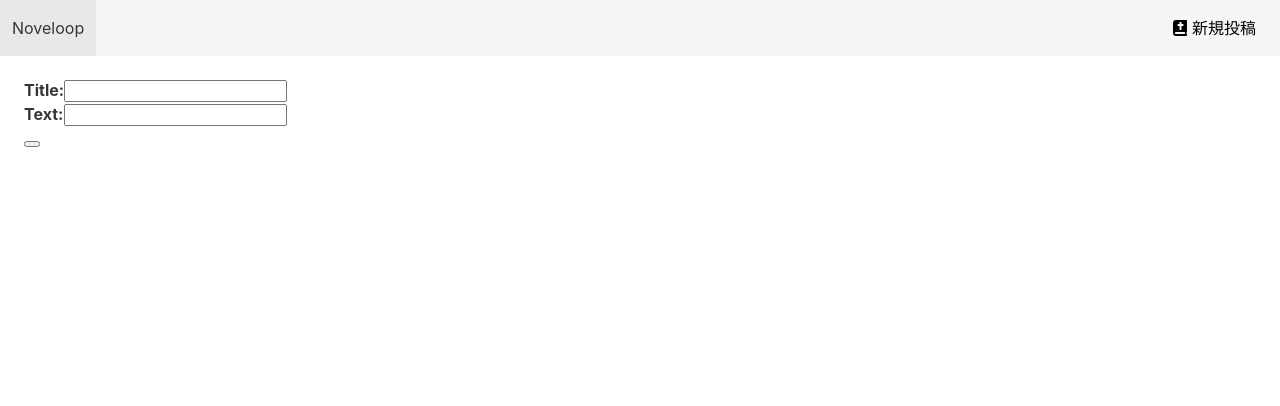
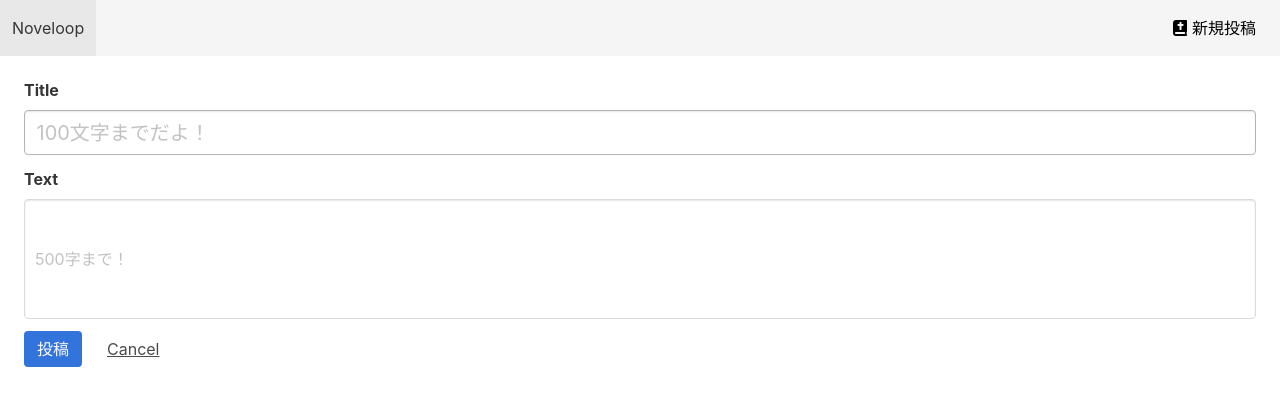
Before and after one commit to jyouj/noveloop, a Django app: page /new/ in a window 1280 px wide. Shown: the top 406 px of the page. Run offline with Django 3.2, Linux system fonts and the light colour scheme; some libraries are stand-ins or nearby versions.

Commit message:
Chap.2-5

```diff
--- /dev/null
+++ b/novels/forms.py
@@ -0,0 +1,13 @@
+from django import forms
+from .models import Novel
+
+# Chap.2-5
+class NewForm(forms.ModelForm):
+    def __init__(self, *args, **kwargs):
+        super(NewForm, self).__init__(*args, **kwargs)
+        self.fields['title'].widget.attrs = {'label': 'タイトル', 'placeholder': '100文字までだよ！', 'class': 'input is-medium is-hovered'}
+        self.fields['text'].widget.attrs = {'label': '本文', 'placeholder': '500字まで！', 'class': 'textarea'}
+
+    class Meta:
+        model = Novel
+        fields = ('title', 'text',)
--- a/novels/views.py
+++ b/novels/views.py
@@ -2,6 +2,7 @@ from django.shortcuts import redirect
 from django.views import generic
 
 from .models import Novel
+from .forms import NewForm
 
 # Chap.2-3
 class IndexListView(generic.ListView):
@@ -13,7 +14,7 @@ class IndexListView(generic.ListView):
 class NovelCreateView(generic.CreateView):
     template_name = "novels/new.html"
     model = Novel
-    fields = ('title', 'text',)
+    form_class = NewForm
 
     def form_valid(self, form):
         novel = form.save(commit=False)
--- a/templates/novels/new.html
+++ b/templates/novels/new.html
@@ -1,11 +1,33 @@
-{% extends 'base.html' %}
+{% extends "base.html" %}
 
 {% block body %}
+<div>
 <form method="post">
-    {% csrf_token %}
-    <table>
-        {{ form }}
-    </table>
-    <button type="submit">
+  {% csrf_token %}
+
+  <div class="field">
+    <label class="label">{{ form.title.label }}</label>
+    <div class="control">
+      {{ form.title }}
+    </div>
+  </div>
+
+  <div class="field">
+    <label class="label">{{ form.text.label }}</label>
+    <div class="control">
+      {{ form.text }}
+    </div>
+  </div>
+
+  <div class="field is-grouped">
+    <div class="control">
+      <button class="button is-link">投稿</button>
+    </div>
+    <div class="control">
+      <a href="javascript:void(0);" onclick="window.history.back();" class="button is-text">Cancel</a>
+    </div>
+  </div>
 </form>
+
+</div>
 {% endblock %}
```
